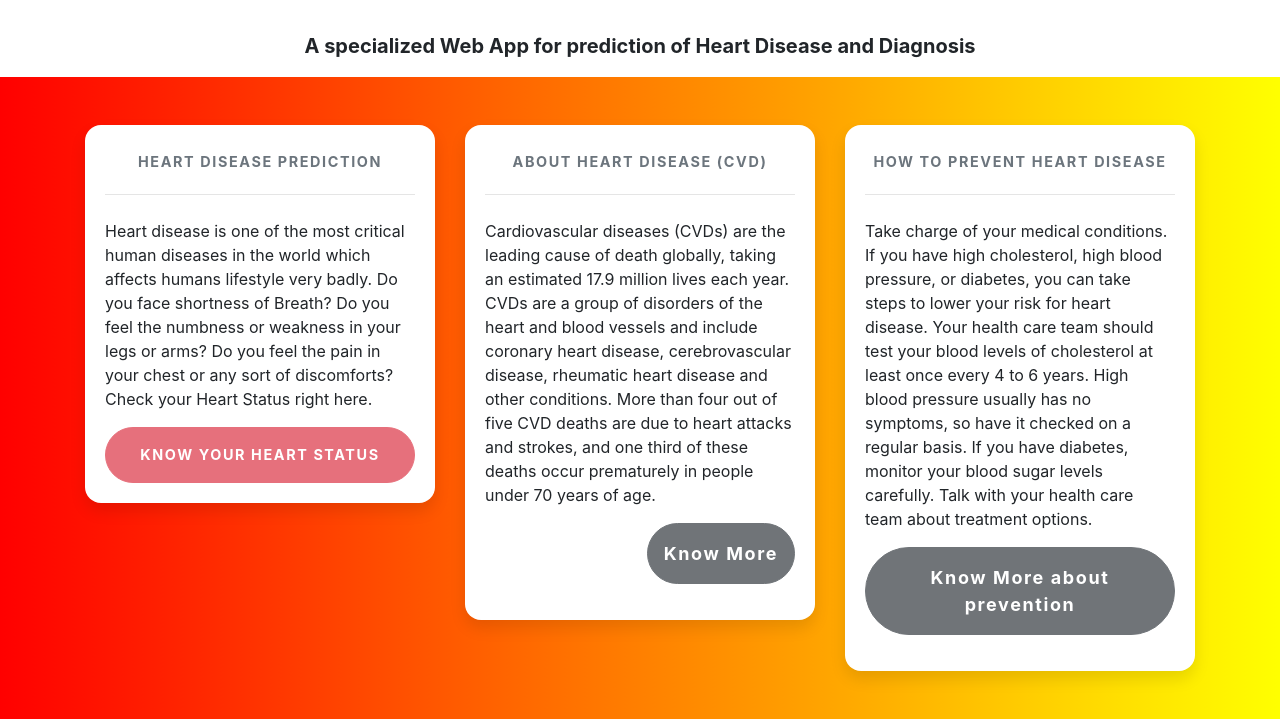
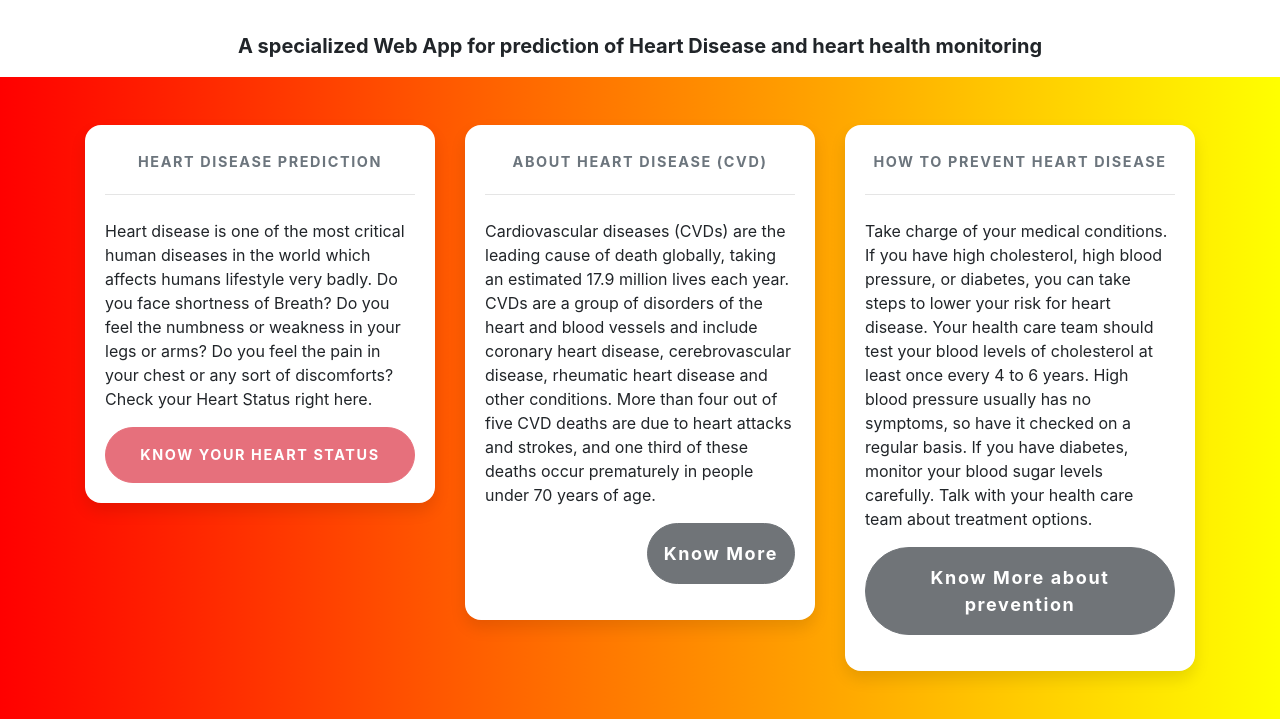
Before and after one commit to erenyeager101/Heart-Disease-monitoring, a Flask app: page / in a window 1280 px wide. Shown: the part 417-1136 px from the top of the page. Run offline with Flask 3, Linux system fonts and the light colour scheme; parts of the project's set-up code (start-up, migrations or seed data) failed here and were passed over; some libraries are stand-ins or nearby versions.

Commit message:
Update mainindex.html

```diff
--- a/templates/mainindex.html
+++ b/templates/mainindex.html
@@ -111,15 +111,15 @@
         <h1 class="display-5 text-center"><b></b></h1>
         <br /><br /><br />
         <p class="text-right text-danger">
-            <strong>Developed by<br>Group 6<br> Guide-Prof.Sagar Janokar</strong>
+            <strong>Developed by<br>Group 15<br> Guide-Prof.Kuldeep Vayadande</strong>
         </p>
         <p class="lead text-right">
-            <a class="btn btn-dark btn-lg" href="https://github.com/erenyeager101" role="button">View on GitHub</a>
+            <a class="btn btn-dark btn-lg" href="https://github.com/erenyeager101/heart-Disease-monitoring" role="button">View on GitHub</a>
         </p>
     </div>
     <h1 class="text-center"></h1>
     <p class="lead text-center" style="font-size: 20px">
-        <strong><b>A specialized Web App for prediction of Heart Disease and Diagnosis</b></strong>
+        <strong><b>A specialized Web App for prediction of Heart Disease and heart health monitoring</b></strong>
     </p>
     <section class="pricing py-5">
         <div class="container">
```
